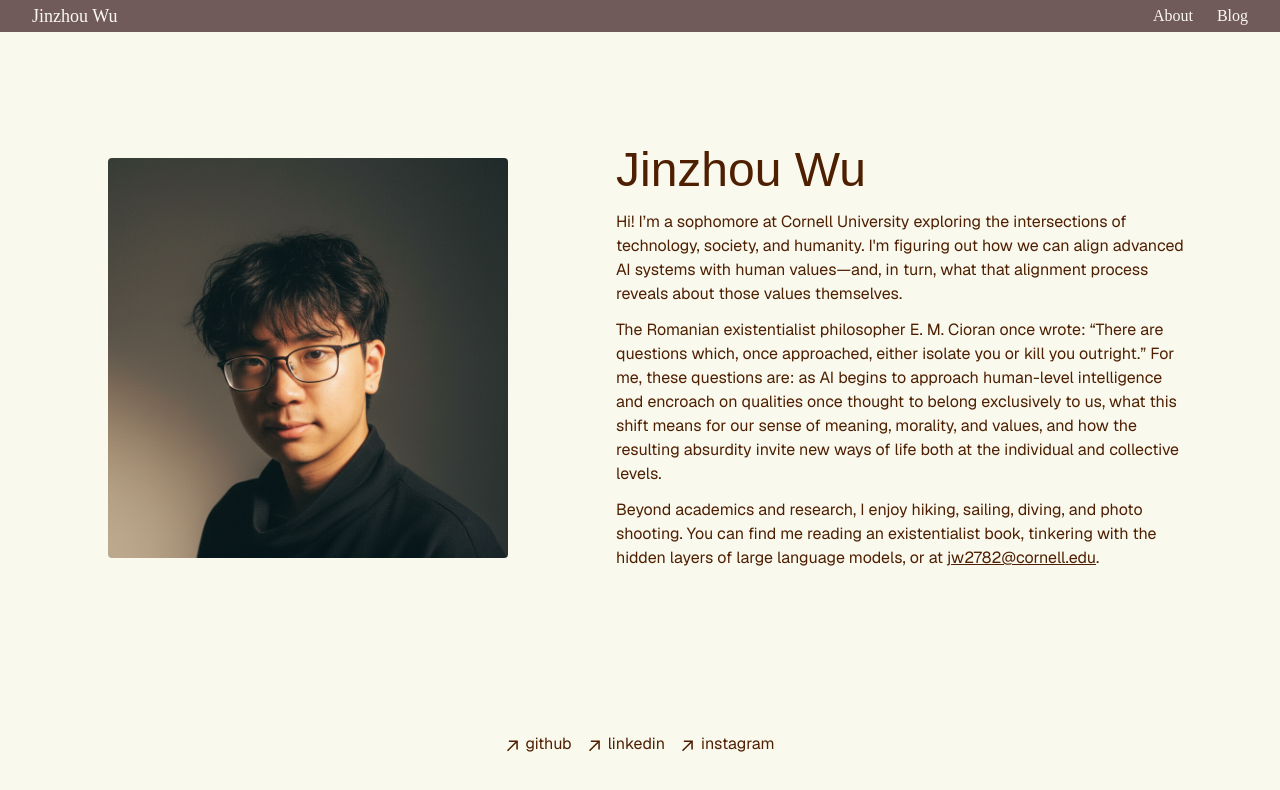
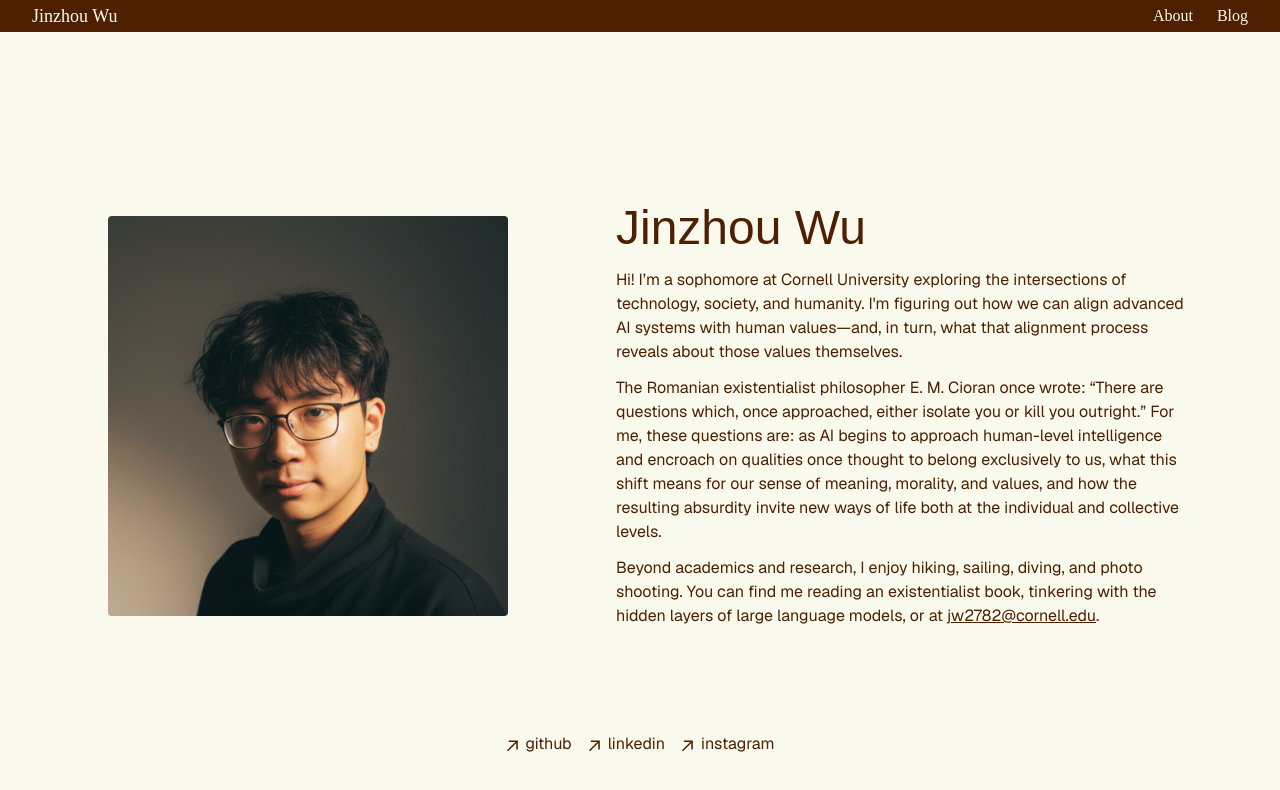
Before and after one commit to Wu-Jinzhou/jinzhouwu-com, a Next.js app: page / in a window 1280 px wide. Shown: the top 790 px of the page. Built offline with nearby package versions, Linux system fonts and the light colour scheme; a web font is replaced by a local one.

Commit message:
fixed footer position

```diff
--- a/app/not-found.tsx
+++ b/app/not-found.tsx
@@ -3,7 +3,7 @@
 
 import React from "react";
 import Image from "next/image";
-import landscape from "../public/images/landscape.png";
+import landscape from "../public/images/landscape.jpg";
 
 function ArrowIcon() {
   return (
@@ -29,8 +29,11 @@ export default function NotFound() {
         <Image
           src={landscape}
           alt="Landscape"
+        //   width={1920}
+        //   height={600}
           className="w-full h-auto object-cover"
           priority
+          placeholder="blur"
         />
       </div>
       <div className="flex-grow flex flex-col items-center justify-center px-8 text-[#FAF9EE] font-[anziano]">
--- a/app/page.tsx
+++ b/app/page.tsx
@@ -9,7 +9,7 @@ import Footer from "./components/footer";
 export default function Home() {
   return (
     <div className="min-h-screen w-screen bg-[#FAF9EE] flex flex-col">
-      <header className="fixed top-0 left-0 w-full h-8 flex items-center justify-between bg-[#715A5A] px-8 z-10 font-[anziano]">
+      <header className="fixed top-0 left-0 w-full h-8 flex items-center justify-between bg-[#4E1F00] px-8 z-10 font-[anziano]">
         <span className="text-[#FAF9EE] text-lg">Jinzhou Wu</span>
         <nav className="flex gap-6">
           <a href="/about" className="text-[#FAF9EE]">
@@ -20,7 +20,7 @@ export default function Home() {
           </a>
         </nav>
       </header>
-      <main className="flex flex-col md:flex-row flex-grow pt-8">
+      <main className="flex flex-col md:flex-row flex-grow pt-8 relative">
         <div className="flex flex-1 items-center justify-center">
           <Image
             src={portrait}
@@ -68,8 +68,15 @@ export default function Home() {
             </p>
           </div>
         </div>
+        {/* Footer positioned absolutely on desktop only */}
+        <div className="hidden md:block absolute bottom-0 left-0 w-full">
+          <div className="flex justify-center px-6 md:px-12 pb-8 md:pb-0">
+            <Footer />
+          </div>
+        </div>
       </main>
-      <div className="flex justify-center px-6 md:px-12">
+      {/* Footer in normal flow on mobile */}
+      <div className="flex justify-center px-6 md:px-12 md:hidden">
         <Footer />
       </div>
     </div>
```
Also changed, not shown: public/images/landscape.jpg (added).
